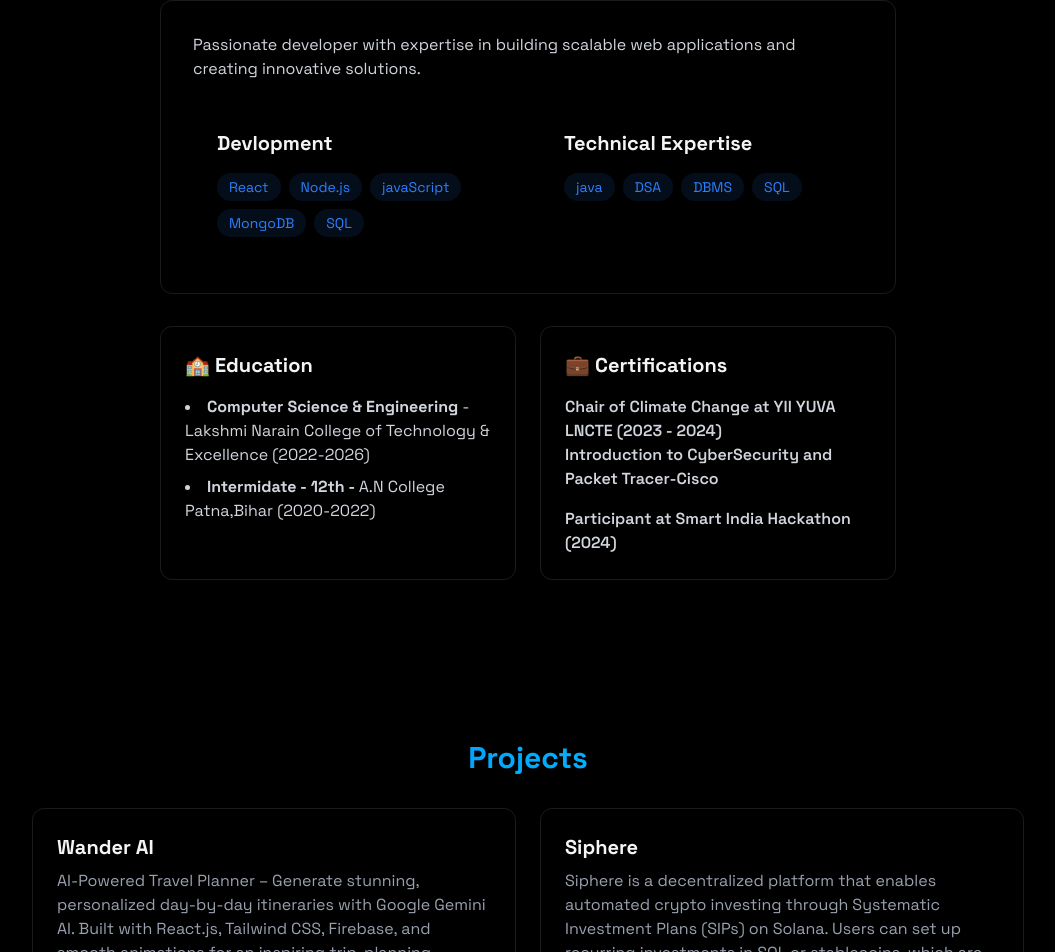
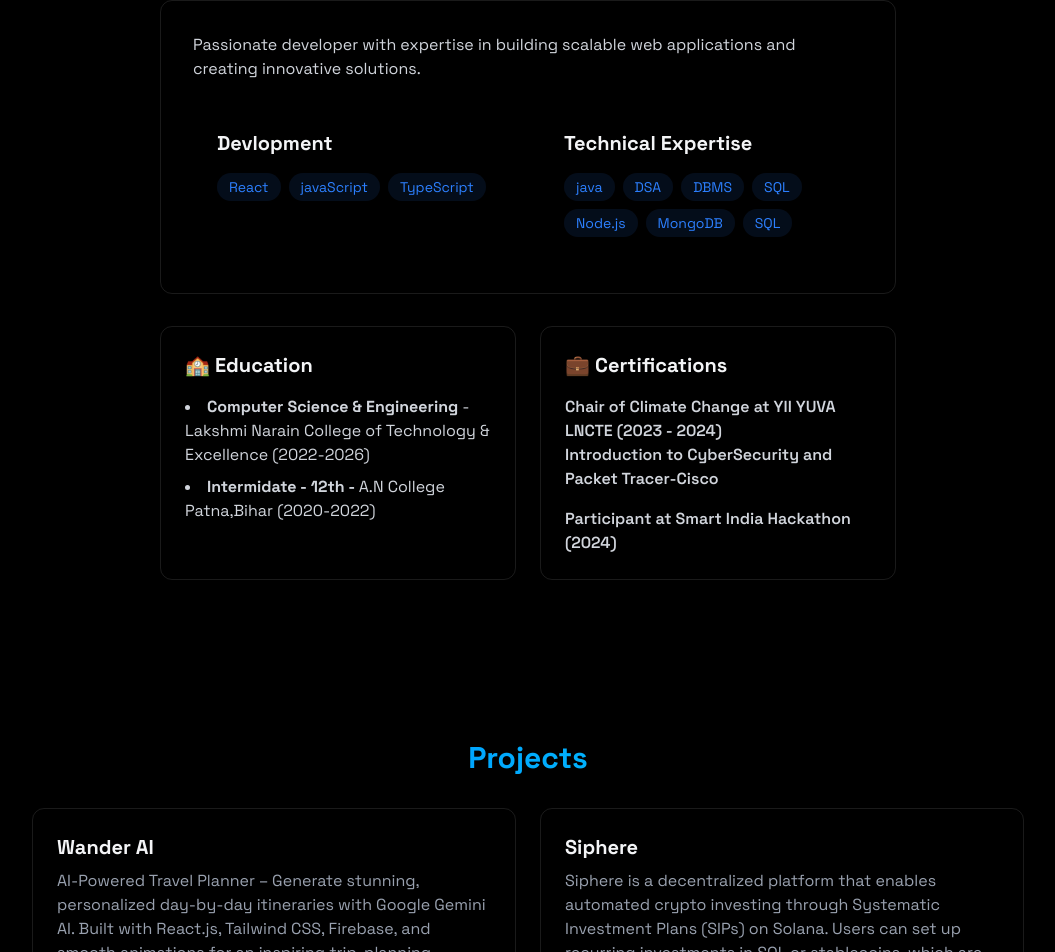
Before and after one commit to NileshRP010/portfolio, a React (Vite) app: page / in a window 1280 px wide. Shown: the part 948-1900 px from the top of the page, without its empty margins (112-1167 px from the left). Built offline with nearby package versions, Linux system fonts and the light colour scheme.

Commit message:
Update frontend and backend skills in About component

```diff
--- a/src/components/sections/About.jsx
+++ b/src/components/sections/About.jsx
@@ -3,13 +3,13 @@ import { RevealOnScroll } from "../RevealOnScroll";
 export const About = () => {
   const frontendSkills = [
     "React",
-    "Node.js",
     "javaScript",
-    "MongoDB",
-    "SQL"
+    "TypeScript",
+
   ];
 
-  const backendSkills = ["java", "DSA", "DBMS", "SQL"];
+  const backendSkills = ["java", "DSA", "DBMS", "SQL" , "Node.js","MongoDB",
+    "SQL"];
 
   return (
     <section
```
